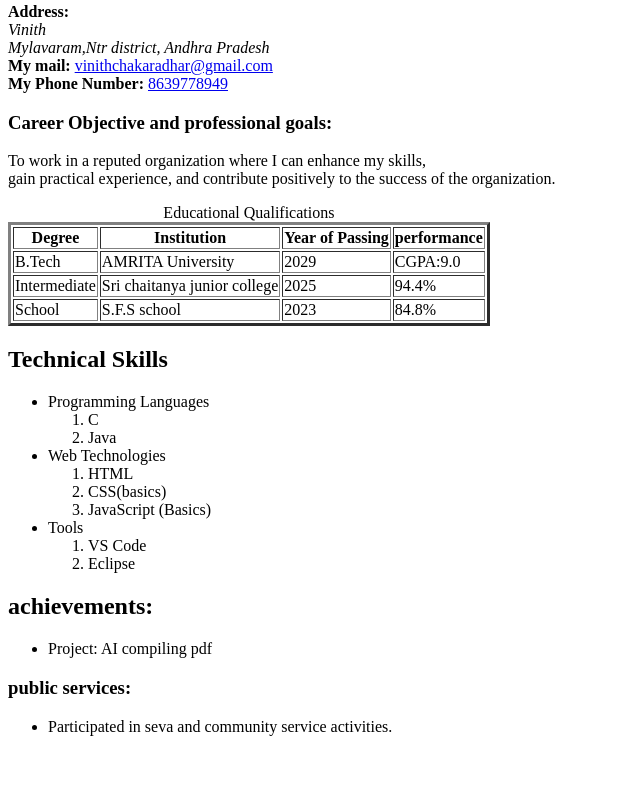
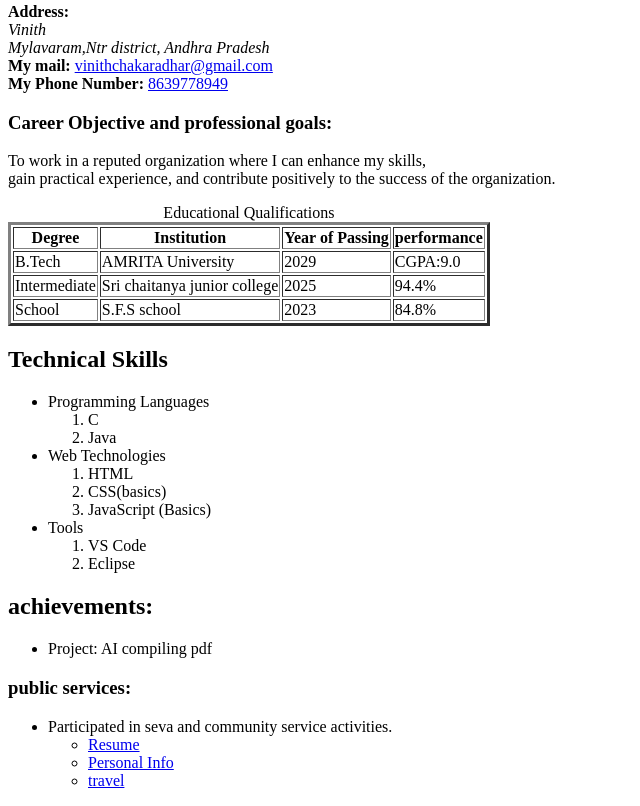
Before and after one commit to venkatvinith1307-jpg/Portfoliooo, a plain HTML site: page index.html in a window 1280 px wide. Shown: the part 460-1266 px from the top of the page, without its empty margins (0-640 px from the left). Before the commit the page ends 1212 px from the top, so only its background shows below. Drawn offline with Linux system fonts and the light colour scheme.

Commit message:
Add links to resume, personal info, and travel blog

```diff
--- a/index.html
+++ b/index.html
@@ -104,6 +104,9 @@
   <h3>public services:</h3>
   <ul>
     <li>Participated in seva and community service activities.</li>
+      <ul><li><a href="index.html">Resume</a> </li>
+  <li><a href="personal.html">Personal Info</a> </li>
+    <li><a href="travel blog.html">travel</a></li></ul>
   </ul>
 
 </html>
```
